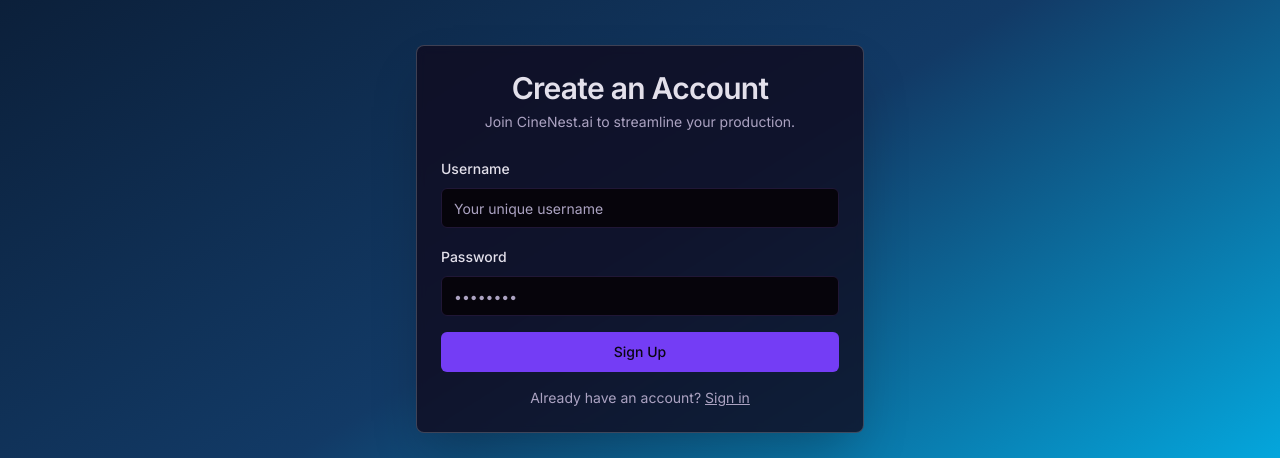
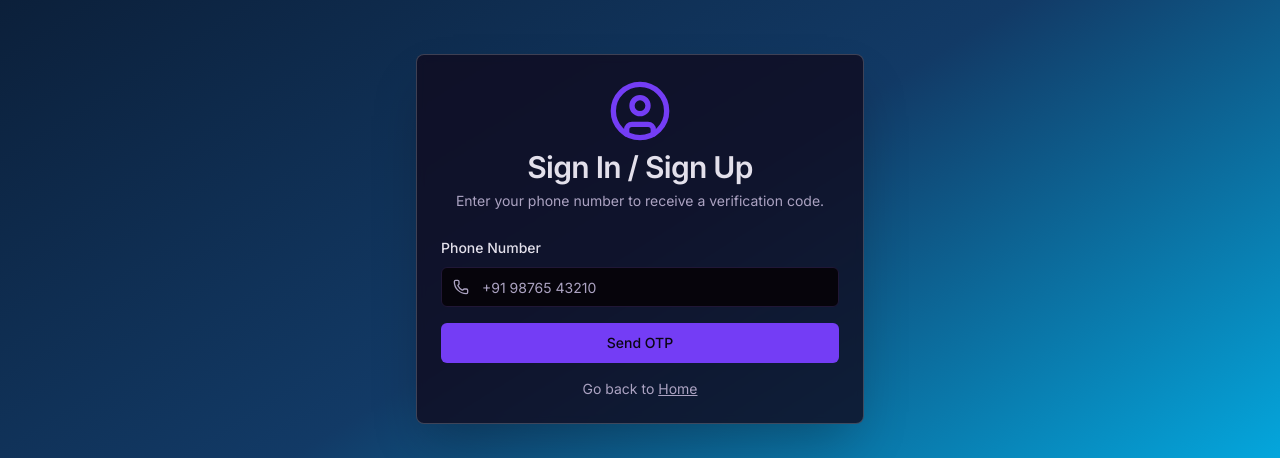
Before and after one commit to CineNest/CineNest.ai-github-repo, a Next.js app: page /signup in a window 1280 px wide. Shown: the part 161-619 px from the top of the page. Built offline with nearby package versions, Linux system fonts and the light colour scheme; no server answers.

Commit message:
change the profile log in sign in page the just a profile icon which spe

```diff
--- a/src/app/login/page.tsx
+++ b/src/app/login/page.tsx
@@ -1,4 +1,3 @@
-
 'use client';
 
 import { zodResolver } from '@hookform/resolvers/zod';
@@ -17,89 +16,128 @@
 import { Card, CardContent, CardDescription, CardHeader, CardTitle } from '@/components/ui/card';
 import Link from 'next/link';
 import { useToast } from '@/hooks/use-toast';
-import { useState } from 'react';
-import { Loader2 } from 'lucide-react';
-import { signInWithUsername } from '@/firebase';
+import { useState, useEffect } from 'react';
+import { Loader2, Phone, UserCircle } from 'lucide-react';
 import { useAuth, useFirestore } from '@/firebase';
 import { useRouter } from 'next/navigation';
+import { RecaptchaVerifier, signInWithPhoneNumber, ConfirmationResult } from 'firebase/auth';
 
-const formSchema = z.object({
-  username: z.string().min(1, {
-    message: 'Please enter your username.',
+const phoneSchema = z.object({
+  phoneNumber: z.string().min(10, {
+    message: 'Please enter a valid phone number with country code.',
   }),
-  password: z.string().min(6, {
-    message: 'Password must be at least 6 characters.',
+});
+
+const otpSchema = z.object({
+  otp: z.string().min(6, {
+    message: 'OTP must be 6 digits.',
   }),
 });
 
 export default function LoginPage() {
   const { toast } = useToast();
   const [isLoading, setIsLoading] = useState(false);
+  const [confirmationResult, setConfirmationResult] = useState<ConfirmationResult | null>(null);
   const auth = useAuth();
-  const firestore = useFirestore();
   const router = useRouter();
 
-  const form = useForm<z.infer<typeof formSchema>>({
-    resolver: zodResolver(formSchema),
+  const form = useForm<z.infer<typeof phoneSchema>>({
+    resolver: zodResolver(phoneSchema),
     defaultValues: {
-      username: '',
-      password: '',
+      phoneNumber: '',
     },
   });
 
-  async function onSubmit(values: z.infer<typeof formSchema>) {
+  const otpForm = useForm<z.infer<typeof otpSchema>>({
+    resolver: zodResolver(otpSchema),
+    defaultValues: {
+        otp: '',
+    },
+  });
+
+  useEffect(() => {
+    if (auth && !window.recaptchaVerifier) {
+      window.recaptchaVerifier = new RecaptchaVerifier(auth, 'recaptcha-container', {
+        'size': 'invisible',
+        'callback': (response: any) => {
+          // reCAPTCHA solved, allow signInWithPhoneNumber.
+        }
+      });
+    }
+  }, [auth]);
+
+  async function onSendOtp(values: z.infer<typeof phoneSchema>) {
     setIsLoading(true);
     try {
-      if (!firestore || !auth) {
-        throw new Error('Firebase is not initialized.');
+      if (!auth) throw new Error('Firebase Auth not available.');
+      const verifier = window.recaptchaVerifier;
+      const result = await signInWithPhoneNumber(auth, values.phoneNumber, verifier);
+      setConfirmationResult(result);
+      toast({
+        title: 'OTP Sent',
+        description: `An OTP has been sent to ${values.phoneNumber}.`,
+      });
+    } catch (error: any) {
+      console.error(error);
+      toast({
+        variant: 'destructive',
+        title: 'Failed to Send OTP',
+        description: error.message || 'Please check the phone number and try again.',
+      });
+      // Reset reCAPTCHA if it fails
+      window.recaptchaVerifier.render().then((widgetId: any) => {
+        grecaptcha.reset(widgetId);
+      });
+    } finally {
+      setIsLoading(false);
     }
-      await signInWithUsername(auth, firestore, values.username, values.password);
-      // The onAuthStateChanged listener in the provider will handle the redirect
+  }
+
+  async function onVerifyOtp(values: z.infer<typeof otpSchema>) {
+    if (!confirmationResult) return;
+    setIsLoading(true);
+    try {
+        await confirmationResult.confirm(values.otp);
+        // User is signed in. onAuthStateChanged will redirect to dashboard.
         router.push('/dashboard');
     } catch (error: any) {
         console.error(error);
         toast({
             variant: 'destructive',
             title: 'Login Failed',
-        description: error.message || 'An unknown error occurred.',
+            description: 'The OTP is incorrect. Please try again.',
         });
     } finally {
         setIsLoading(false);
     }
   }
 
+
   return (
     <main className="flex min-h-screen flex-col items-center justify-center p-4 sm:p-8 md:p-24 bg-gradient-to-br from-[#0a192f] via-[#123a66] to-[#00c6ff]">
+      <div id="recaptcha-container"></div>
       <div className="w-full max-w-md">
         <Card className="shadow-2xl bg-card/80 backdrop-blur-sm border-white/20">
           <CardHeader className="items-center text-center">
-            <CardTitle className="text-3xl font-headline tracking-tight">Welcome Back</CardTitle>
-            <CardDescription>Sign in to your CineNest.ai account.</CardDescription>
+            <UserCircle className="h-16 w-16 text-primary" />
+            <CardTitle className="text-3xl font-headline tracking-tight">Sign In / Sign Up</CardTitle>
+            <CardDescription>Enter your phone number to receive a verification code.</CardDescription>
           </CardHeader>
           <CardContent>
+            {!confirmationResult ? (
               <Form {...form}>
-              <form onSubmit={form.handleSubmit(onSubmit)} className="space-y-4">
+                <form onSubmit={form.handleSubmit(onSendOtp)} className="space-y-4">
                   <FormField
                     control={form.control}
-                  name="username"
+                    name="phoneNumber"
                     render={({ field }) => (
                       <FormItem>
-                      <FormLabel>Username</FormLabel>
+                        <FormLabel>Phone Number</FormLabel>
                         <FormControl>
-                        <Input placeholder="Your unique username" {...field} />
-                      </FormControl>
-                      <FormMessage />
-                    </FormItem>
-                  )}
-                />
-                <FormField
-                  control={form.control}
-                  name="password"
-                  render={({ field }) => (
-                    <FormItem>
-                      <FormLabel>Password</FormLabel>
-                      <FormControl>
-                        <Input type="password" placeholder="••••••••" {...field} />
+                          <div className="relative">
+                            <Phone className="absolute left-3 top-1/2 -translate-y-1/2 h-4 w-4 text-muted-foreground" />
+                            <Input placeholder="+91 98765 43210" {...field} className="pl-10" />
+                          </div>
                         </FormControl>
                         <FormMessage />
                       </FormItem>
@@ -107,14 +145,40 @@
                   />
                   <Button type="submit" className="w-full" disabled={isLoading}>
                     {isLoading && <Loader2 className="mr-2 h-4 w-4 animate-spin" />}
-                  Sign In
+                    Send OTP
                   </Button>
                 </form>
               </Form>
+            ) : (
+                 <Form {...otpForm}>
+                    <form onSubmit={otpForm.handleSubmit(onVerifyOtp)} className="space-y-4">
+                        <FormField
+                            control={otpForm.control}
+                            name="otp"
+                            render={({ field }) => (
+                                <FormItem>
+                                <FormLabel>Verification Code</FormLabel>
+                                <FormControl>
+                                    <Input placeholder="Enter the 6-digit code" {...field} />
+                                </FormControl>
+                                <FormMessage />
+                                </FormItem>
+                            )}
+                        />
+                        <Button type="submit" className="w-full" disabled={isLoading}>
+                            {isLoading && <Loader2 className="mr-2 h-4 w-4 animate-spin" />}
+                            Verify & Log In
+                        </Button>
+                         <Button variant="link" size="sm" onClick={() => setConfirmationResult(null)} className="w-full">
+                            Use a different phone number
+                        </Button>
+                    </form>
+              </Form>
+            )}
             <p className="mt-4 text-center text-sm text-muted-foreground">
-              Don't have an account?{' '}
-              <Link href="/signup" className="underline hover:text-primary">
-                Sign up
+              Go back to{' '}
+              <Link href="/" className="underline hover:text-primary">
+                Home
               </Link>
             </p>
           </CardContent>
--- a/src/app/signup/page.tsx
+++ b/src/app/signup/page.tsx
@@ -1,4 +1,3 @@
-
 'use client';
 
 import { zodResolver } from '@hookform/resolvers/zod';
@@ -17,104 +16,128 @@
 import { Card, CardContent, CardDescription, CardHeader, CardTitle } from '@/components/ui/card';
 import Link from 'next/link';
 import { useToast } from '@/hooks/use-toast';
-import { useState } from 'react';
-import { Loader2 } from 'lucide-react';
-import { initiateEmailSignUp } from '@/firebase';
+import { useState, useEffect } from 'react';
+import { Loader2, Phone, UserCircle } from 'lucide-react';
 import { useAuth, useFirestore } from '@/firebase';
 import { useRouter } from 'next/navigation';
+import { RecaptchaVerifier, signInWithPhoneNumber, ConfirmationResult } from 'firebase/auth';
 
-const formSchema = z.object({
-  username: z.string().max(9, {
-    message: 'Username cannot be more than 9 characters.',
-  }).min(1, {
-    message: 'Username is required.',
-  }),
-  password: z.string().min(6, {
-    message: 'Password must be at least 6 characters.',
+const phoneSchema = z.object({
+  phoneNumber: z.string().min(10, {
+    message: 'Please enter a valid phone number with country code.',
   }),
 });
 
-export default function SignupPage() {
+const otpSchema = z.object({
+  otp: z.string().min(6, {
+    message: 'OTP must be 6 digits.',
+  }),
+});
+
+export default function LoginPage() {
   const { toast } = useToast();
   const [isLoading, setIsLoading] = useState(false);
+  const [confirmationResult, setConfirmationResult] = useState<ConfirmationResult | null>(null);
   const auth = useAuth();
-  const firestore = useFirestore();
   const router = useRouter();
 
-  const form = useForm<z.infer<typeof formSchema>>({
-    resolver: zodResolver(formSchema),
+  const form = useForm<z.infer<typeof phoneSchema>>({
+    resolver: zodResolver(phoneSchema),
     defaultValues: {
-      username: '',
-      password: '',
+      phoneNumber: '',
     },
   });
 
-  async function onSubmit(values: z.infer<typeof formSchema>) {
+  const otpForm = useForm<z.infer<typeof otpSchema>>({
+    resolver: zodResolver(otpSchema),
+    defaultValues: {
+        otp: '',
+    },
+  });
+
+  useEffect(() => {
+    if (auth && !window.recaptchaVerifier) {
+      window.recaptchaVerifier = new RecaptchaVerifier(auth, 'recaptcha-container', {
+        'size': 'invisible',
+        'callback': (response: any) => {
+          // reCAPTCHA solved, allow signInWithPhoneNumber.
+        }
+      });
+    }
+  }, [auth]);
+
+  async function onSendOtp(values: z.infer<typeof phoneSchema>) {
     setIsLoading(true);
     try {
-      if (!auth || !firestore) {
-          throw new Error('Firebase services are not available.');
-      }
-
-      const email = `${values.username.toLowerCase()}@cinenest.ai`;
-
-      await initiateEmailSignUp(
-        auth,
-        firestore,
-        email,
-        values.password,
-        { username: values.username, email: email }
-      );
-
-      // onAuthStateChanged should handle the redirect
-      router.push('/dashboard');
-
+      if (!auth) throw new Error('Firebase Auth not available.');
+      const verifier = window.recaptchaVerifier;
+      const result = await signInWithPhoneNumber(auth, values.phoneNumber, verifier);
+      setConfirmationResult(result);
+      toast({
+        title: 'OTP Sent',
+        description: `An OTP has been sent to ${values.phoneNumber}.`,
+      });
     } catch (error: any) {
-      console.error(error); // Keep this for general errors, not for permission errors
+      console.error(error);
       toast({
         variant: 'destructive',
-        title: 'Signup Failed',
-        description: error.code === 'auth/email-already-in-use'
-          ? 'This username is already taken. Please choose another.'
-          : error.message || 'An unknown error occurred.',
+        title: 'Failed to Send OTP',
+        description: error.message || 'Please check the phone number and try again.',
+      });
+      // Reset reCAPTCHA if it fails
+      window.recaptchaVerifier.render().then((widgetId: any) => {
+        grecaptcha.reset(widgetId);
       });
     } finally {
       setIsLoading(false);
     }
   }
 
+  async function onVerifyOtp(values: z.infer<typeof otpSchema>) {
+    if (!confirmationResult) return;
+    setIsLoading(true);
+    try {
+        await confirmationResult.confirm(values.otp);
+        // User is signed in. onAuthStateChanged will redirect to dashboard.
+        router.push('/dashboard');
+    } catch (error: any) {
+        console.error(error);
+        toast({
+            variant: 'destructive',
+            title: 'Login Failed',
+            description: 'The OTP is incorrect. Please try again.',
+        });
+    } finally {
+        setIsLoading(false);
+    }
+  }
+
+
   return (
     <main className="flex min-h-screen flex-col items-center justify-center p-4 sm:p-8 md:p-24 bg-gradient-to-br from-[#0a192f] via-[#123a66] to-[#00c6ff]">
+      <div id="recaptcha-container"></div>
       <div className="w-full max-w-md">
         <Card className="shadow-2xl bg-card/80 backdrop-blur-sm border-white/20">
           <CardHeader className="items-center text-center">
-            <CardTitle className="text-3xl font-headline tracking-tight">Create an Account</CardTitle>
-            <CardDescription>Join CineNest.ai to streamline your production.</CardDescription>
+            <UserCircle className="h-16 w-16 text-primary" />
+            <CardTitle className="text-3xl font-headline tracking-tight">Sign In / Sign Up</CardTitle>
+            <CardDescription>Enter your phone number to receive a verification code.</CardDescription>
           </CardHeader>
           <CardContent>
+            {!confirmationResult ? (
               <Form {...form}>
-              <form onSubmit={form.handleSubmit(onSubmit)} className="space-y-4">
+                <form onSubmit={form.handleSubmit(onSendOtp)} className="space-y-4">
                   <FormField
                     control={form.control}
-                  name="username"
+                    name="phoneNumber"
                     render={({ field }) => (
                       <FormItem>
-                      <FormLabel>Username</FormLabel>
+                        <FormLabel>Phone Number</FormLabel>
                         <FormControl>
-                        <Input placeholder="Your unique username" {...field} />
-                      </FormControl>
-                      <FormMessage />
-                    </FormItem>
-                  )}
-                />
-                <FormField
-                  control={form.control}
-                  name="password"
-                  render={({ field }) => (
-                    <FormItem>
-                      <FormLabel>Password</FormLabel>
-                      <FormControl>
-                        <Input type="password" placeholder="••••••••" {...field} />
+                          <div className="relative">
+                            <Phone className="absolute left-3 top-1/2 -translate-y-1/2 h-4 w-4 text-muted-foreground" />
+                            <Input placeholder="+91 98765 43210" {...field} className="pl-10" />
+                          </div>
                         </FormControl>
                         <FormMessage />
                       </FormItem>
@@ -122,14 +145,40 @@
                   />
                   <Button type="submit" className="w-full" disabled={isLoading}>
                     {isLoading && <Loader2 className="mr-2 h-4 w-4 animate-spin" />}
-                  Sign Up
+                    Send OTP
                   </Button>
                 </form>
               </Form>
+            ) : (
+                 <Form {...otpForm}>
+                    <form onSubmit={otpForm.handleSubmit(onVerifyOtp)} className="space-y-4">
+                        <FormField
+                            control={otpForm.control}
+                            name="otp"
+                            render={({ field }) => (
+                                <FormItem>
+                                <FormLabel>Verification Code</FormLabel>
+                                <FormControl>
+                                    <Input placeholder="Enter the 6-digit code" {...field} />
+                                </FormControl>
+                                <FormMessage />
+                                </FormItem>
+                            )}
+                        />
+                        <Button type="submit" className="w-full" disabled={isLoading}>
+                            {isLoading && <Loader2 className="mr-2 h-4 w-4 animate-spin" />}
+                            Verify & Log In
+                        </Button>
+                         <Button variant="link" size="sm" onClick={() => setConfirmationResult(null)} className="w-full">
+                            Use a different phone number
+                        </Button>
+                    </form>
+              </Form>
+            )}
             <p className="mt-4 text-center text-sm text-muted-foreground">
-              Already have an account?{' '}
-              <Link href="/login" className="underline hover:text-primary">
-                Sign in
+              Go back to{' '}
+              <Link href="/" className="underline hover:text-primary">
+                Home
               </Link>
             </p>
           </CardContent>
```
Also changed, not shown: src/firebase/non-blocking-login.tsx (+0 -66 lines), 1 other file (tests, documents, lock files or other folders). Lines whose indentation alone changed are shown as unchanged.
